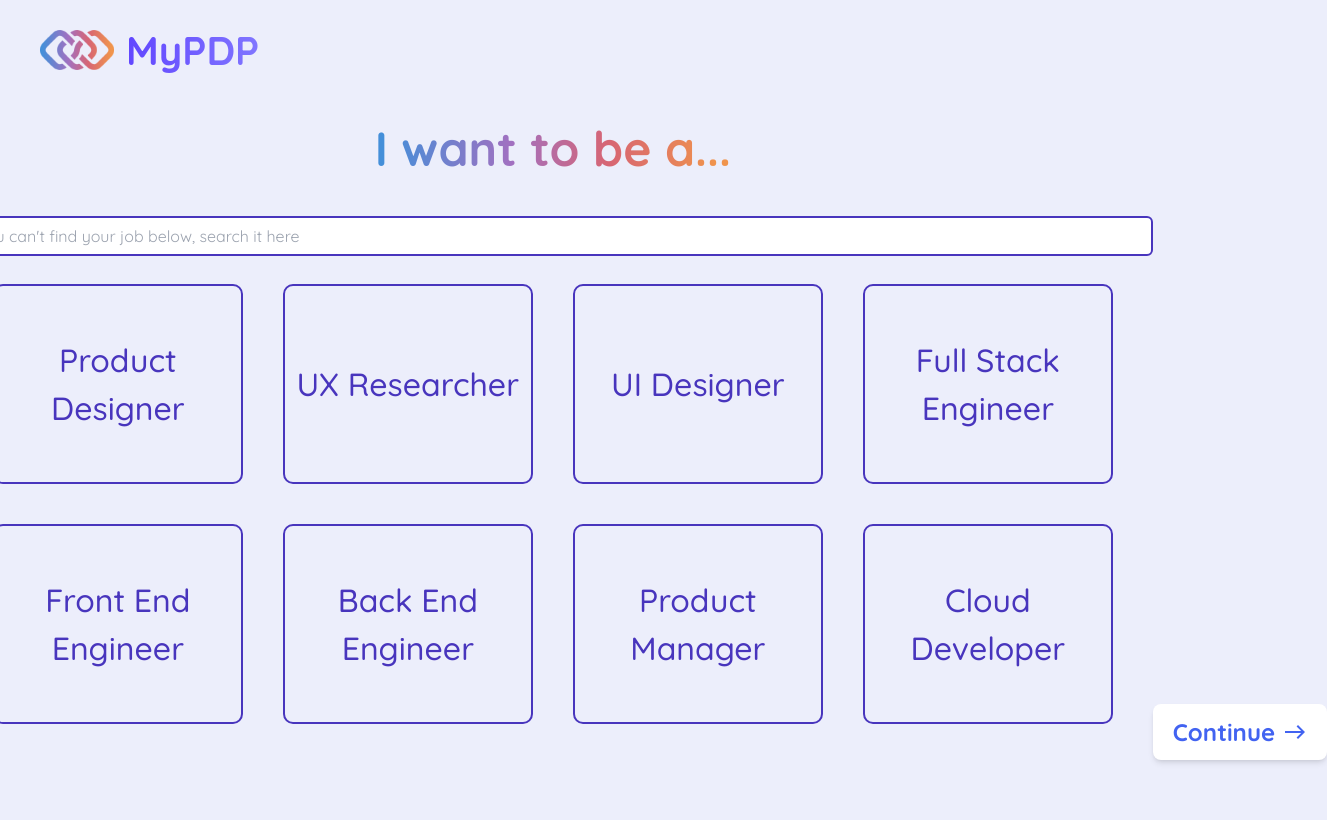
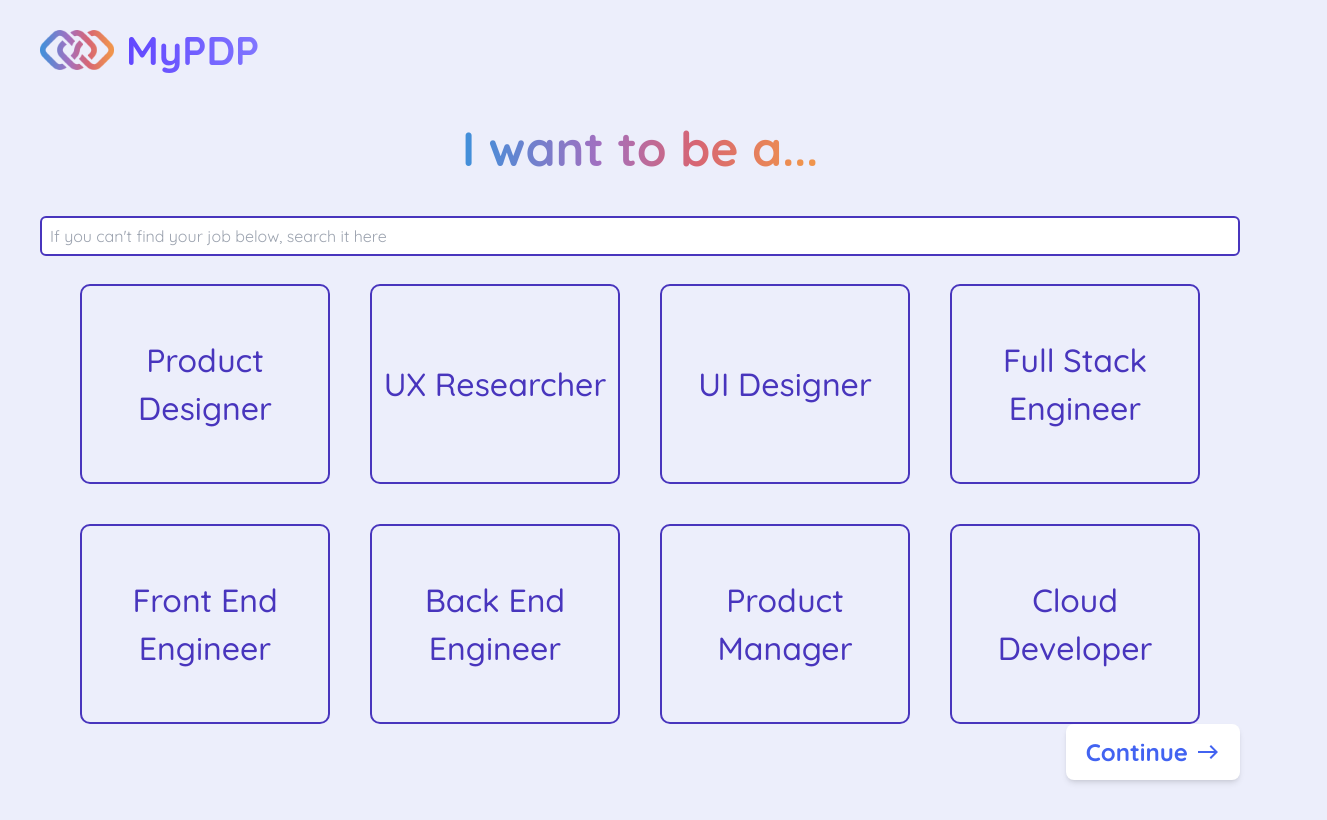
Before and after one commit to britzky/career-coach, a React (Vite) app in the folder frontend/career-coach/: page /desired-job in a window 1280 px wide. Shown: the whole page, 1327 px wide, since content can reach past the window. Built offline with nearby package versions, Linux system fonts and the light colour scheme.

Commit message:
Adjusted layout on desired job page

```diff
--- a/frontend/career-coach/src/pages/DesiredJob/DesiredJob.tsx
+++ b/frontend/career-coach/src/pages/DesiredJob/DesiredJob.tsx
@@ -67,10 +67,10 @@ export const DesiredJob = () => {
             </div>
           ))}
         </div>
-      </div>
-        <div className="flex justify-end mt-auto mb-10"> {/* changed from mt-14 mb-3 flex justify-end */}
+        <div className="flex justify-end mt-auto mb-10 w-full"> {/* changed from mt-14 mb-3 flex justify-end */}
           <NavButton onClick={handleContinueClick}>Continue</NavButton>
         </div>
+      </div>
     </div>
   )
 }
```
